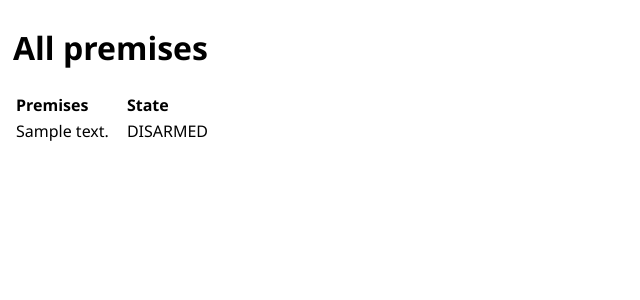
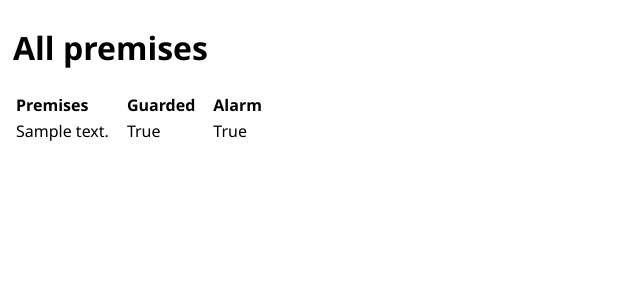
Before and after one commit to rahmaevao/saf_sys_security_console, a Django app: page / in a window 1280 px wide. Shown: the part 47-347 px from the top of the page, without its empty margins (0-640 px from the left). Run offline with Django 3.2, Linux system fonts and the light colour scheme; tables that the repository leaves empty hold one stand-in row (values such as "Sample post").

Commit message:
Добавил реализацию булевый свойств помещения взамен Enum

```diff
--- a/main_app/models.py
+++ b/main_app/models.py
@@ -1,17 +1,16 @@
 from django.db import models
-
-
-class PremisesState(models.TextChoices):
-    DISARMED = 'DISARMED'
-    GUARDED = 'GUARDED'
-    ALARM = 'ALARM'
 
 
 class Premises(models.Model):
     address = models.CharField(max_length=100, unique=True)
-    state = models.CharField(max_length=50,
-                             choices=PremisesState.choices,
-                             default=PremisesState.DISARMED)
+    guarded = models.BooleanField(default=False)
+    alarm = models.BooleanField(default=False)
 
     def __str__(self) -> str:
         return self.address
+
+    def arm(self):
+        self.guarded = True
+
+    def disarm(self):
+        self.guarded = False
--- a/main_app/templates/main_app/home.html
+++ b/main_app/templates/main_app/home.html
@@ -10,14 +10,16 @@ Home
             <thead>
             <tr>
                 <th>Premises</th>
-                <th>State</th>
+                <th>Guarded</th>
+                <th>Alarm</th>
             </tr>
             </thead>
             <tbody>
             {% for premises in all_premises %}
                 <tr>
                     <td>{{ premises.address }}</td>
-                    <td>{{ premises.state }}</td>
+                    <td>{{ premises.guarded }}</td>
+                    <td>{{ premises.alarm }}</td>
                 </tr>
             {% endfor %}
             </tbody>
--- a/main_app/templates/main_app/premises.html
+++ b/main_app/templates/main_app/premises.html
@@ -4,4 +4,6 @@
 {% endblock %}
 {% block content %}
 <h1>{{ premises }}</h1>
+<p>Guarded: {{  premises.guarded  }}</p>
+<p>Alarm: {{  premises.alarm  }}</p>
 {% endblock %}
--- a/main_app/urls.py
+++ b/main_app/urls.py
@@ -5,7 +5,8 @@ from django.contrib.staticfiles.urls import staticfiles_urlpatterns
 
 urlpatterns = [
     path('', all_premises_view, name='home'),
-    path('premises/<int:num_of_premises>/', concrete_premises_view)
+    path('premises/<int:num_of_premises>/',
+         concrete_premises_view, name='concrete_premises_view')
 ]
 
 urlpatterns += staticfiles_urlpatterns()
--- a/main_app/views.py
+++ b/main_app/views.py
@@ -3,16 +3,15 @@ from django.views.generic import ListView
 from main_app.models import Premises
 
 
-class HomeListView(ListView):
-    """Renders the home page, with a list of all messages."""
+class AllPremisesView(ListView):
     model = Premises
 
     def get_context_data(self, **kwargs):
-        context = super(HomeListView, self).get_context_data(**kwargs)
+        context = super(AllPremisesView, self).get_context_data(**kwargs)
         return context
 
 
-all_premises_view = HomeListView.as_view(
+all_premises_view = AllPremisesView.as_view(
     queryset=Premises.objects.order_by,
     context_object_name="all_premises",
     template_name="main_app/home.html",
```
